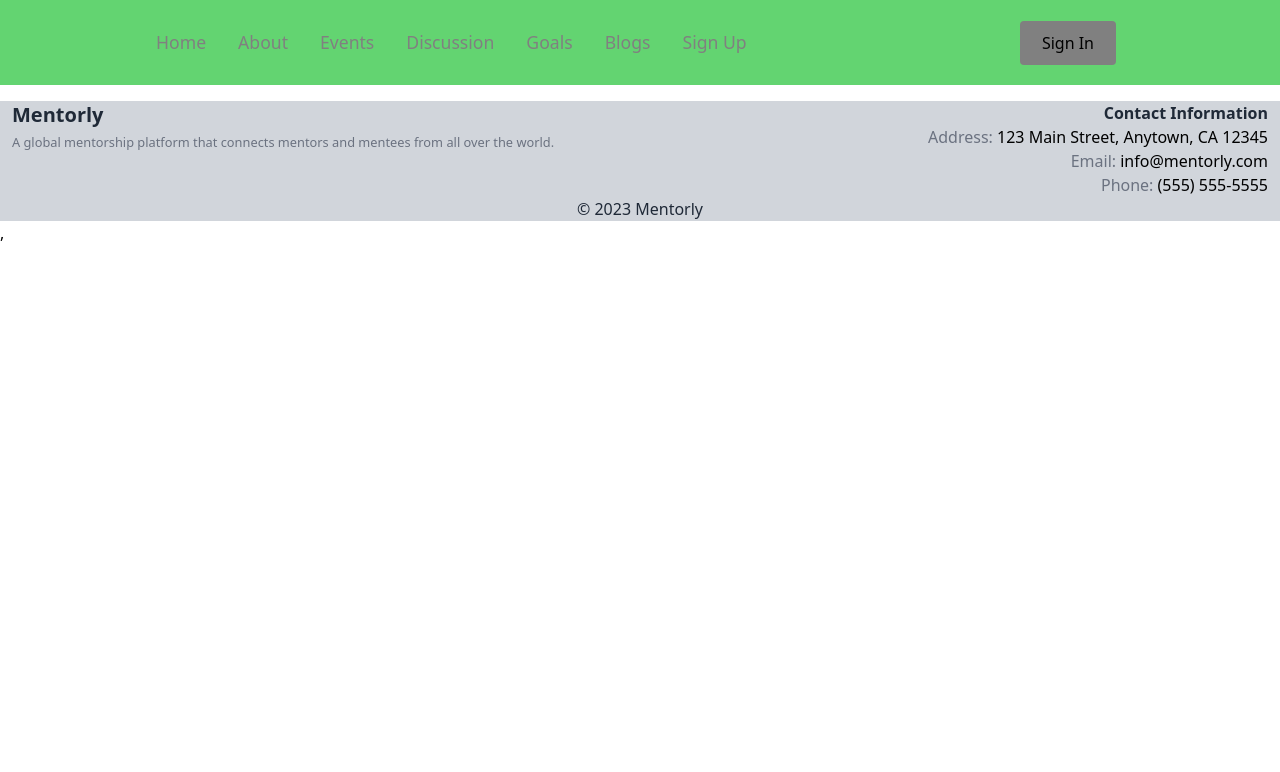
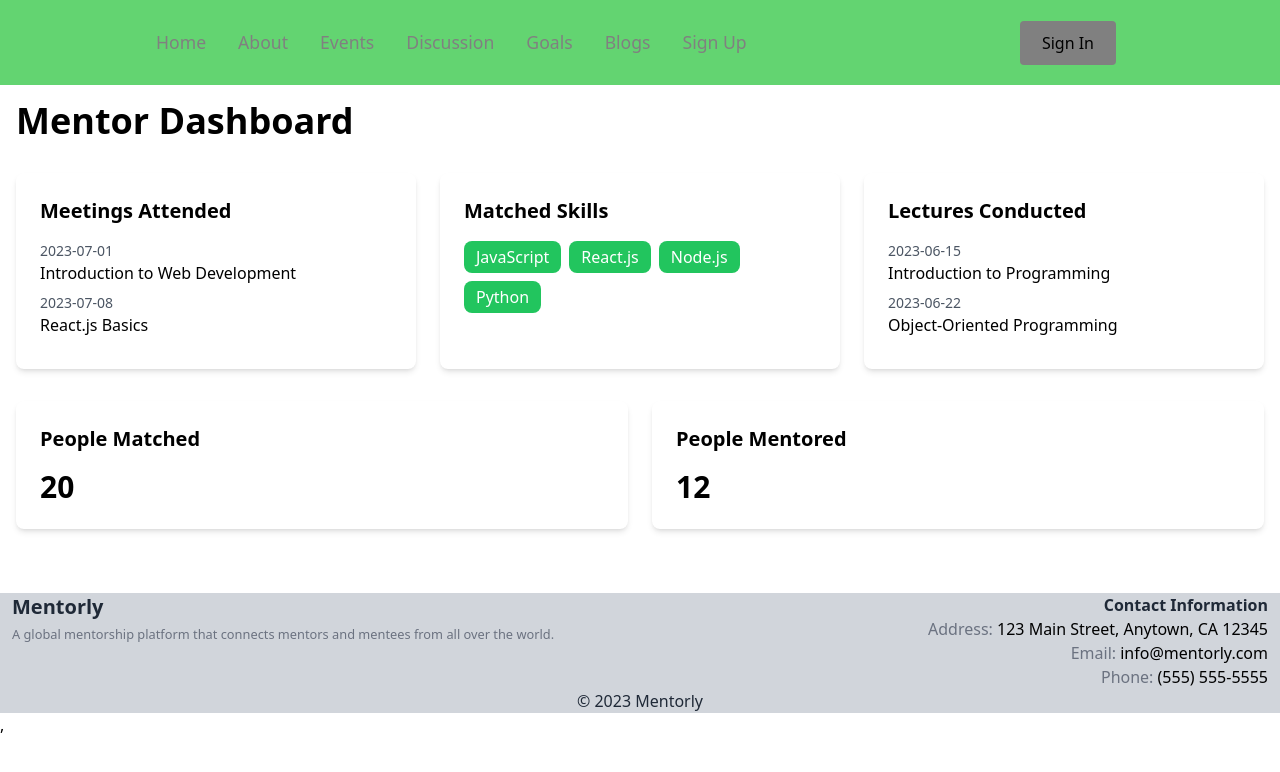
Before and after one commit to AnupK1234/Mentorly, a React (Create React App) app: page /mentor in a window 1280 px wide. Shown: the top 772 px of the page. Built offline with nearby package versions, Linux system fonts and the light colour scheme.

Commit message:
mentor dasboard

```diff
--- a/src/App.js
+++ b/src/App.js
@@ -4,6 +4,8 @@ import Footer from "./components/footer";
 import Blog from "./components/blog";
 import Event from "./components/event";
 import Home from "./components/Home";
+import Mentor from "./components/mentor/Mentor";
+import Mentee from "./components/mentee/Mentee";
 
 function App() {
   return (
@@ -14,6 +16,8 @@ function App() {
           <Route path="/" element={<Home/>} exact/>
           <Route path="/blogs" element={<Blog/>} exact/>
           <Route path="/events" element={<Event/>} exact/>
+          <Route path="/mentor" element={<Mentor/>} exact/>
+          <Route path="/mentee" element={<Mentee/>} exact/>
         </Routes>
       <Footer/>
       </BrowserRouter>
--- a/src/components/mentee/Mentee.js
+++ b/src/components/mentee/Mentee.js
@@ -1,9 +1,9 @@
 import React from 'react'
 
-const MenteeHome = () => {
+const Mentee = () => {
   return (
-    <div>MenteeHome</div>
+    <div>Mentee</div>
   )
 }
 
-export default MenteeHome
+export default Mentee
--- /dev/null
+++ b/src/components/mentor/Mentor.js
@@ -0,0 +1,104 @@
+import React from 'react';
+import { motion } from 'framer-motion';
+
+const Mentor = () => {
+  const meetingsAttended = [
+    { id: 1, date: '2023-07-01', topic: 'Introduction to Web Development' },
+    { id: 2, date: '2023-07-08', topic: 'React.js Basics' },
+  ];
+
+  const matchedSkills = ['JavaScript', 'React.js', 'Node.js', 'Python'];
+
+  const lecturesConducted = [
+    { id: 1, date: '2023-06-15', topic: 'Introduction to Programming' },
+    { id: 2, date: '2023-06-22', topic: 'Object-Oriented Programming' },
+  ];
+
+  const peopleMatched = 20;
+  const peopleMentored = 12;
+
+  return (
+    <div className="p-4">
+      <motion.h1
+        initial={{ opacity: 0, y: -20 }}
+        animate={{ opacity: 1, y: 0 }}
+        transition={{ duration: 0.8 }}
+        className="text-4xl font-bold mb-8"
+      >
+        Mentor Dashboard
+      </motion.h1>
+
+      <div className="grid grid-cols-1 md:grid-cols-2 lg:grid-cols-3 gap-6 mb-8">
+        <motion.div
+          initial={{ opacity: 0, y: -20 }}
+          animate={{ opacity: 1, y: 0 }}
+          transition={{ duration: 0.8, delay: 0.2 }}
+          className="bg-white rounded-lg shadow-md p-6 cursor-pointer"
+        >
+          <h2 className="text-xl font-semibold mb-4">Meetings Attended</h2>
+          {meetingsAttended.map((meeting) => (
+            <div key={meeting.id} className="mb-2">
+              <p className="text-sm text-gray-600">{meeting.date}</p>
+              <p>{meeting.topic}</p>
+            </div>
+          ))}
+        </motion.div>
+
+        <motion.div
+          initial={{ opacity: 0, y: -20 }}
+          animate={{ opacity: 1, y: 0 }}
+          transition={{ duration: 0.8, delay: 0.4 }}
+          className="bg-white rounded-lg shadow-md p-6 cursor-pointer"
+        >
+          <h2 className="text-xl font-semibold mb-4">Matched Skills</h2>
+          <div className="flex flex-wrap">
+            {matchedSkills.map((skill) => (
+              <span key={skill} className="bg-green-500 text-white px-3 py-1 rounded-lg mr-2 mb-2">
+                {skill}
+              </span>
+            ))}
+          </div>
+        </motion.div>
+
+        <motion.div
+          initial={{ opacity: 0, y: -20 }}
+          animate={{ opacity: 1, y: 0 }}
+          transition={{ duration: 0.8, delay: 0.6 }}
+          className="bg-white rounded-lg shadow-md p-6 cursor-pointer"
+        >
+          <h2 className="text-xl font-semibold mb-4">Lectures Conducted</h2>
+          {lecturesConducted.map((lecture) => (
+            <div key={lecture.id} className="mb-2">
+              <p className="text-sm text-gray-600">{lecture.date}</p>
+              <p>{lecture.topic}</p>
+            </div>
+          ))}
+        </motion.div>
+      </div>
+
+      <div className="grid grid-cols-1 md:grid-cols-2 gap-6 mb-8">
+        <motion.div
+          initial={{ opacity: 0, y: -20 }}
+          animate={{ opacity: 1, y: 0 }}
+          transition={{ duration: 0.8, delay: 0.8 }}
+          className="bg-white rounded-lg shadow-md p-6 cursor-pointer"
+        >
+          <h2 className="text-xl font-semibold mb-4">People Matched</h2>
+          <p className="text-3xl font-bold">{peopleMatched}</p>
+        </motion.div>
+
+        <motion.div
+          initial={{ opacity: 0, y: -20 }}
+          animate={{ opacity: 1, y: 0 }}
+          transition={{ duration: 0.8, delay: 1 }}
+          className="bg-white rounded-lg shadow-md p-6 cursor-pointer"
+        >
+          <h2 className="text-xl font-semibold mb-4">People Mentored</h2>
+          <p className="text-3xl font-bold">{peopleMentored}</p>
+        </motion.div>
+      </div>
+    </div>
+  );
+};
+
+export default Mentor;
--- a/src/components/mentor/mentorHome.js
+++ /dev/null
@@ -1,9 +0,0 @@
-import React from 'react'
-
-const MentorHome = () => {
-  return (
-    <div>MentorHome</div>
-  )
-}
-
-export default MentorHome
```
